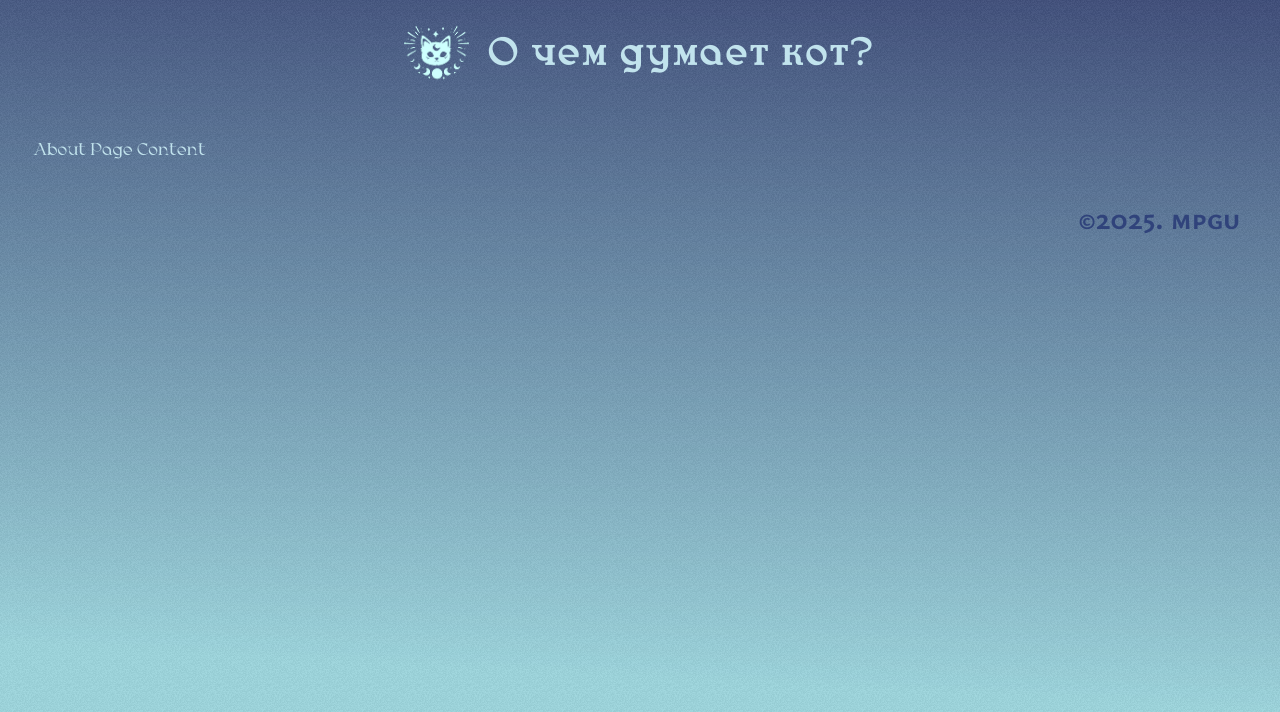
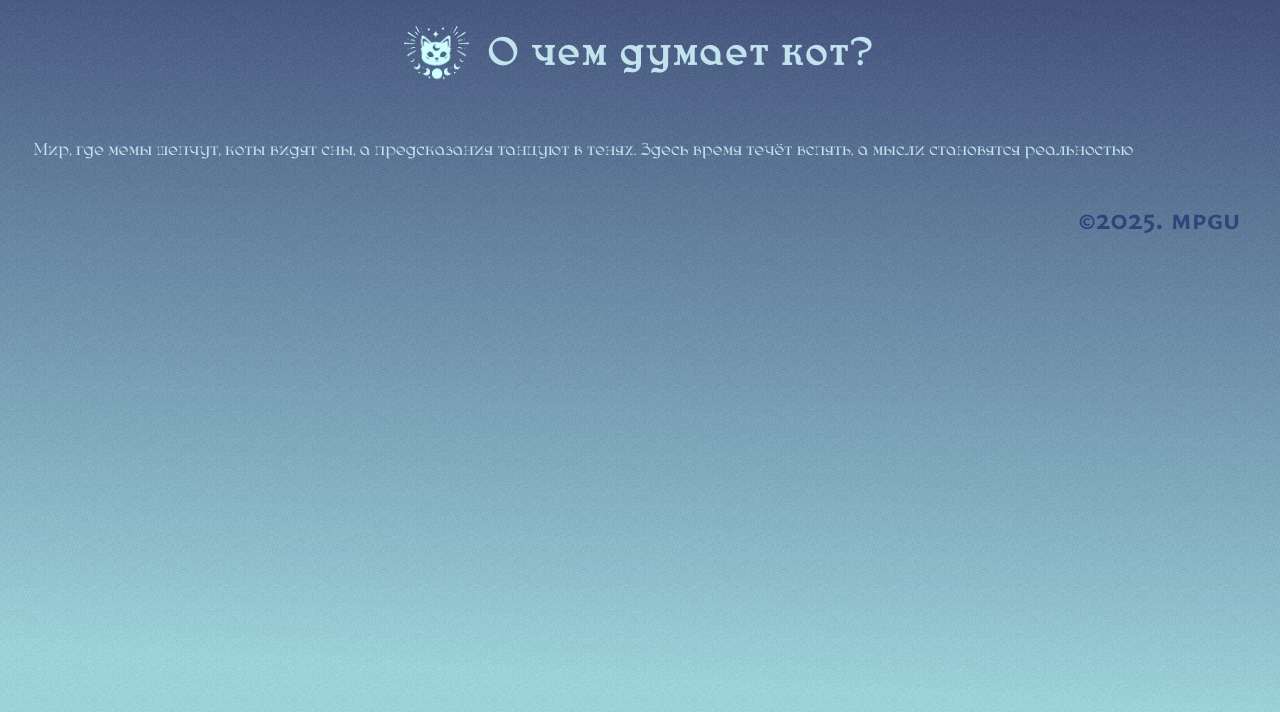
Before and after one commit to sofisofi01/cat_app_front, a Next.js app: page /about in a window 1280 px wide. Shown: the top 712 px of the page. Built offline with nearby package versions, Linux system fonts and the light colour scheme.

Commit message:
add content

```diff
--- a/src/app/about/page.tsx
+++ b/src/app/about/page.tsx
@@ -1,5 +1,6 @@
 import { AboutPage } from "@/landings/about";
+import { data } from '@/landings/about/const'
 
 export default async function About() {
-  return <AboutPage/>
+  return <AboutPage {...data}/>
 }
--- /dev/null
+++ b/src/landings/about/const.ts
@@ -0,0 +1,23 @@
+export const data = {
+    title: 'Мир, где мемы шепчут, коты видят сны, а предсказания танцуют в тенях. Здесь время течёт вспять, а мысли становятся реальностью',
+    caption: 'Ого.. А что это за сервис?',
+    image: {
+        src: './assets/cat.png'
+    },
+    items: [{
+        id: '1',
+        title: 'Мемы',
+        text: 'Погрузитесь в мир абсурда и юмора! Здесь собраны самые свежие, странные и смешные мемы, которые заставят вас улыбнуться, задуматься или просто сказать: "Что это было?!"',
+    },
+    {
+        id: '2',
+        title: 'Котомыслы недели',
+        text: 'Узнайте, о чём думают коты этой недели. Самые неожиданные, забавные и философские мысли пушистых оракулов, которые точно заставят вас взглянуть на мир их глазами',
+    },
+    {
+        id: '3',
+        title: 'Загрузить кота',
+        text: 'Поделитесь фото своего кота, и мы расскажем, о чём он думает. Возможно, он мечтает о мировом господстве или просто хочет ещё одну порцию корма. Ваш кот станет частью нашей коллекции котомыслей! 🐾',
+    },
+    ]
+}
--- a/src/landings/about/index.tsx
+++ b/src/landings/about/index.tsx
@@ -1,3 +1,11 @@
-export function AboutPage() {
-    return <div>About Page Content</div>;
+import styles from './about.module.scss'
+import { AboutPageProps } from './types'
+
+
+export function AboutPage({title, caption, items, image}: AboutPageProps) {
+    return (
+    <div className={styles.wrapper}>
+        <h1 className={styles.title}>{title}</h1>
+    </div>
+    );
 }
--- /dev/null
+++ b/src/landings/about/types.ts
@@ -0,0 +1,12 @@
+import { ImageProps } from '@/components/Image/types'
+
+export  type AboutPageProps = {
+    title: string;
+    caption: string;
+    items: {
+        id: string;
+        title: string;
+        text: string;
+    }[];
+    image: ImageProps;
+}
```
Also changed, not shown: src/landings/about/about.module.scss (added), src/landings/about/assets/cat.png (added).
